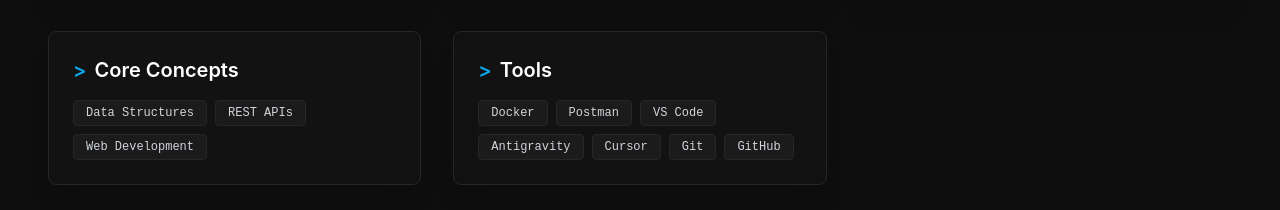
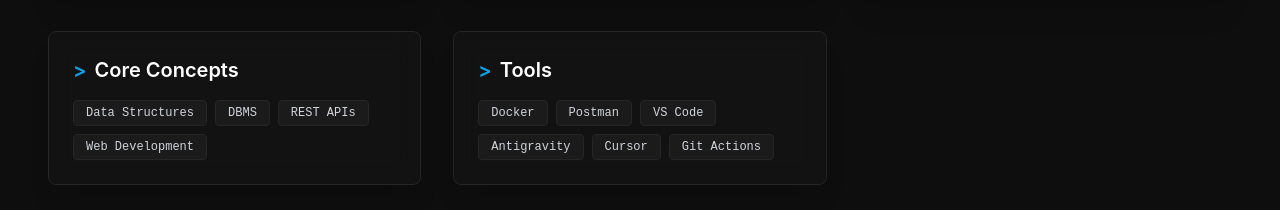
Before and after one commit to jatin06-celll/Portfolio, a React (Vite) app: page / in a window 1280 px wide. Shown: the part 1664-1874 px from the top of the page. Built offline with nearby package versions, Linux system fonts and the light colour scheme.

Commit message:
just an update

```diff
--- a/src/data/portfolioData.ts
+++ b/src/data/portfolioData.ts
@@ -13,8 +13,8 @@ export const portfolioData = {
     languages: ["C/C++", "TypeScript", "JavaScript", "Python (Basics)"],
     web: ["HTML", "CSS", "Tailwind CSS", "React(Intermediate)", "Node.js", "Express.js"],
     databases: ["PostgreSQL", "MongoDB", "MySQL (Basics)"],
-    core: ["Data Structures", "REST APIs", "Web Development"],
-    tools: ["Docker", "Postman", "VS Code", "Antigravity", "Cursor", "Git", "GitHub"],
+    core: ["Data Structures", "DBMS", "REST APIs", "Web Development"],
+    tools: ["Docker", "Postman", "VS Code", "Antigravity", "Cursor", "Git Actions"],
   },
   experience: [
     {
```
